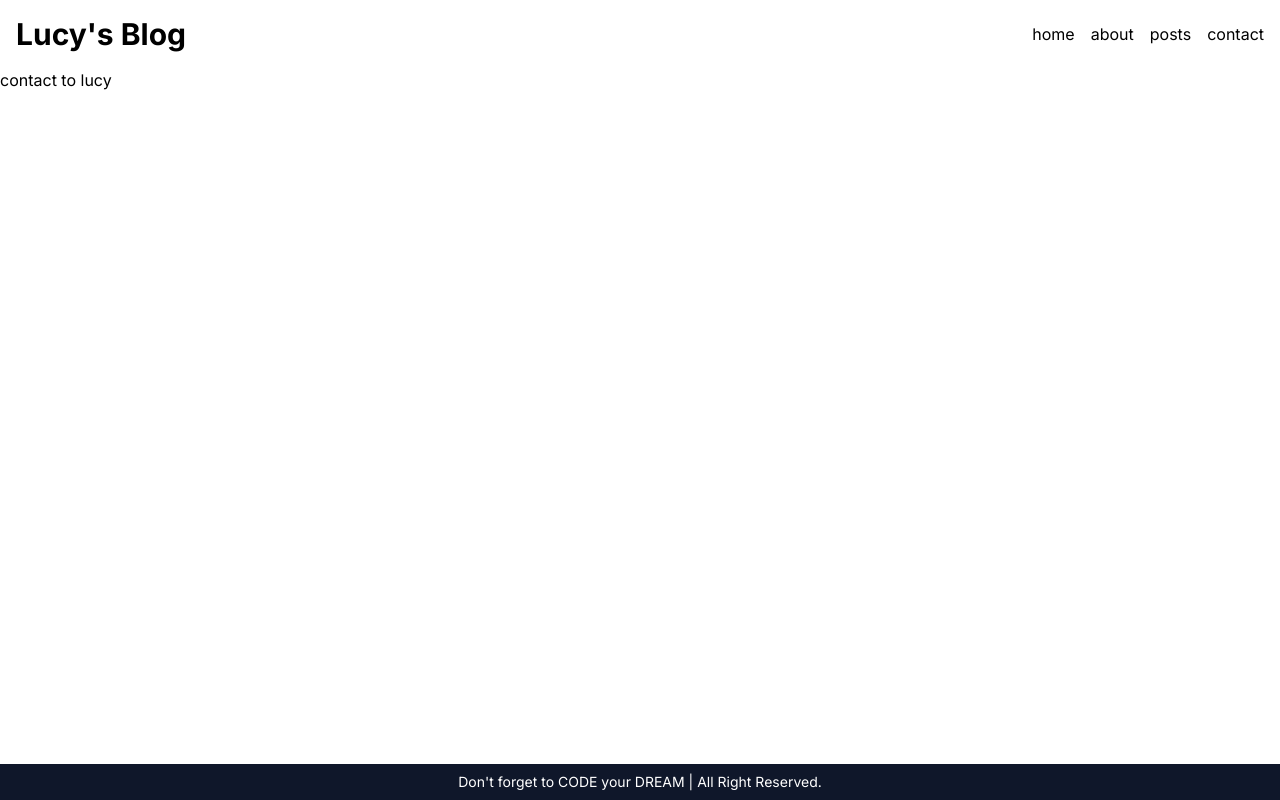
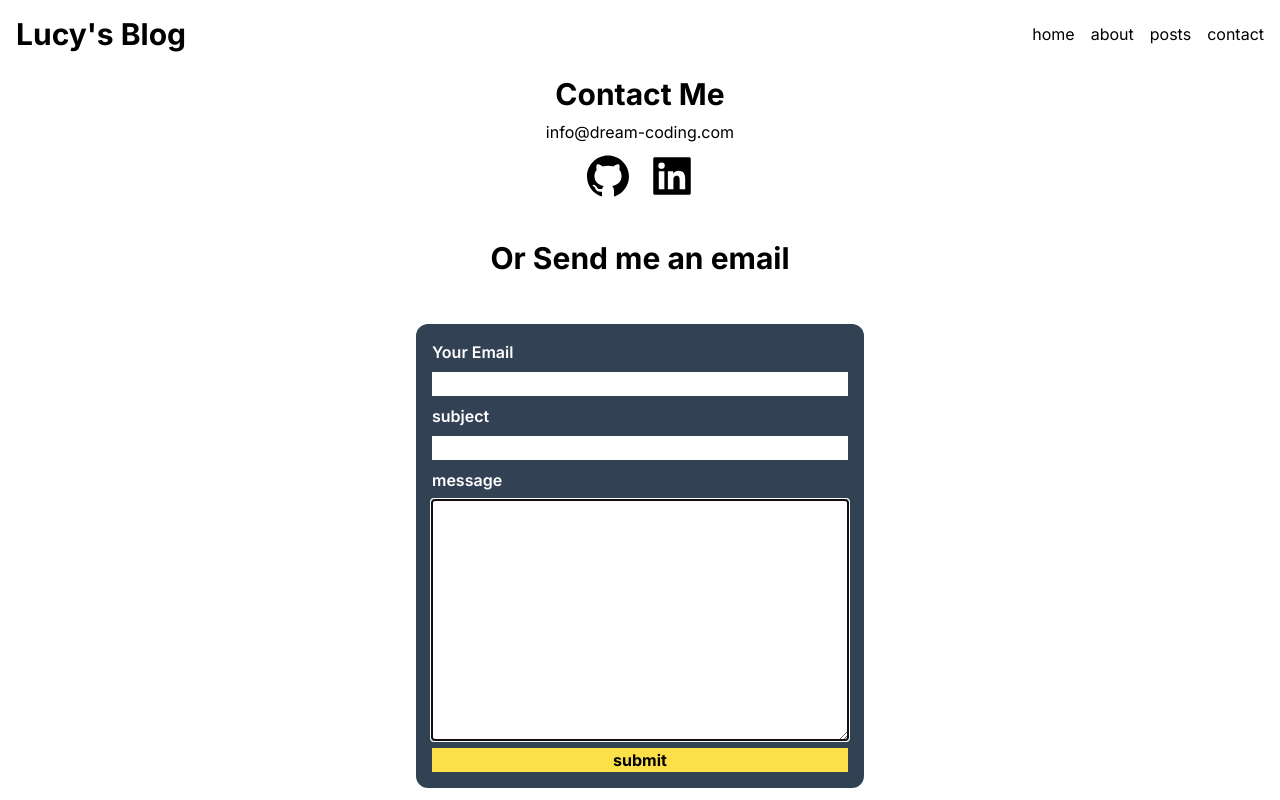
Before and after one commit to pioneer2077/blog, a Next.js app: page /contact in a window 1280 px wide. Built offline with nearby package versions, Linux system fonts and the light colour scheme.

Commit message:
feat: nodemailer

```diff
--- a/package.json
+++ b/package.json
@@ -10,6 +10,7 @@
   },
   "dependencies": {
     "next": "13.5.6",
+    "nodemailer": "^6.9.7",
     "react": "^18",
     "react-dom": "^18",
     "react-icons": "^4.12.0",
@@ -18,11 +19,13 @@
     "react-syntax-highlighter": "^15.5.0",
     "remark-gfm": "^4.0.0",
     "sharp": "^0.33.0",
-    "tailwind-scrollbar-hide": "^1.1.7"
+    "tailwind-scrollbar-hide": "^1.1.7",
+    "yup": "^1.3.2"
   },
   "devDependencies": {
     "@tailwindcss/typography": "^0.5.10",
     "@types/node": "^20",
+    "@types/nodemailer": "^6.4.14",
     "@types/react": "^18",
     "@types/react-dom": "^18",
     "@types/react-syntax-highlighter": "^15.5.10",
--- /dev/null
+++ b/src/app/api/mail/route.ts
@@ -0,0 +1,30 @@
+import { sendEmail } from "@/app/service/email";
+import { NextRequest, NextResponse } from "next/server";
+import nodemailer from "nodemailer";
+import * as yup from "yup";
+
+const bodySchema = yup.object().shape({
+  from: yup.string().email().required(),
+  subject: yup.string().required(),
+  message: yup.string().required(),
+});
+export async function POST(req: Request) {
+  const body = await req.json();
+  console.log({ 그냥바디: req.body, async바디: body });
+  if (!bodySchema.isValidSync(body)) {
+    return new Response(JSON.stringify({ message: "메일 전송 실패" }));
+  } //적절한 포맷인지 확인
+  return sendEmail(body)
+    .then(
+      () =>
+        new Response(JSON.stringify({ message: "메일 전송 완료" }), {
+          status: 200,
+        })
+    )
+    .catch((err) => {
+      console.log(err);
+      return new Response(JSON.stringify({ message: "메일 전송 실패" }), {
+        status: 500,
+      });
+    });
+}
--- /dev/null
+++ b/src/app/components/Banner.tsx
@@ -0,0 +1,20 @@
+import React from "react";
+export type BannerData = {
+  message: string;
+  state: "success" | "error";
+};
+export default function Banner({
+  banner: { message, state },
+}: {
+  banner: BannerData;
+}) {
+  const isSuccess = state === "success";
+  const icon = isSuccess ? "✅" : "❌";
+  return (
+    <p
+      className={`w-full text-center px-4 py-2 mx-auto my-4 ${
+        isSuccess ? "bg-green-300" : "bg-red-300"
+      } rounded-md shadow-sm text-white font-bold`}
+    >{`${icon} ${message}`}</p>
+  );
+}
--- /dev/null
+++ b/src/app/components/ContactForm.tsx
@@ -0,0 +1,92 @@
+"use client";
+import React, { ChangeEvent, useState } from "react";
+import Banner, { BannerData } from "./Banner";
+import { sendContactEmail } from "../service/conatct";
+type Form = {
+  from: string;
+  subject: string;
+  message: string;
+};
+const DEFAULT_DATA = { from: "", subject: "", message: "" };
+export default function ContactForm() {
+  const [form, setForm] = useState<Form>(DEFAULT_DATA);
+  const [banner, setBanner] = useState<BannerData | null>(null);
+  const onChange = (e: ChangeEvent<HTMLInputElement | HTMLTextAreaElement>) => {
+    const { name, value } = e.target;
+    setForm((prev) => ({ ...prev, [name]: value }));
+  };
+  const onSubmit = (e: React.FormEvent<HTMLFormElement>) => {
+    e.preventDefault();
+    sendContactEmail(form)
+      .then(() => {
+        setBanner({
+          message: "성공",
+          state: "success",
+        });
+        setForm(DEFAULT_DATA);
+      })
+      .catch(() => {
+        setBanner({
+          message: "실패",
+          state: "error",
+        });
+      })
+      .finally(() => {
+        setTimeout(() => {
+          setBanner(null);
+        }, 3000);
+      });
+  };
+  return (
+    <section className=" w-full max-w-md">
+      {banner && <Banner banner={banner} />}
+      <form
+        onSubmit={onSubmit}
+        className="w-full my-4 flex flex-col gap-2 p-4 bg-slate-700 rounded-xl text-white"
+      >
+        <label htmlFor="from" className="font-semibold">
+          Your Email
+        </label>{" "}
+        <input
+          type="email"
+          id="from"
+          name="from"
+          required
+          autoFocus
+          value={form.from}
+          onChange={onChange}
+          className="text-black"
+        />
+        <label htmlFor="subject" className="font-semibold">
+          subject
+        </label>
+        <input
+          type="text"
+          id="subject"
+          name="subject"
+          required
+          autoFocus
+          value={form.subject}
+          onChange={onChange}
+          className="text-black"
+        />
+        <label htmlFor="message" className="font-semibold">
+          message
+        </label>
+        <textarea
+          rows={10}
+          id="message"
+          name="message"
+          required
+          autoFocus
+          value={form.message}
+          onChange={onChange}
+          className="text-black"
+        />
+        <button className="bg-yellow-300 text-black font-bold hover:bg-yellow-400">
+          submit
+        </button>
+      </form>
+    </section>
+  );
+}
--- a/src/app/contact/page.tsx
+++ b/src/app/contact/page.tsx
@@ -1,5 +1,34 @@
 import React from "react";
+import { AiFillGithub, AiFillLinkedin, AiFillYoutube } from "react-icons/ai";
+import ContactForm from "../components/ContactForm";
 
+const LINKS = [
+  {
+    icon: <AiFillGithub></AiFillGithub>,
+    url: "https://github.com/pioneer2077",
+  },
+  { icon: <AiFillLinkedin></AiFillLinkedin>, url: "" },
+];
 export default function page() {
-  return <p>contact to lucy</p>;
+  return (
+    <section className=" flex flex-col items-center">
+      <h2 className="text-3xl font-bold my-2">Contact Me</h2>
+      <p>info@dream-coding.com</p>
+      <ul className="flex gap-4 my-2">
+        {LINKS.map((link, index) => (
+          <a
+            key={index}
+            href={link.url}
+            target="_blank"
+            rel="noreferrer"
+            className="text-5xl hover:text-yellow-400"
+          >
+            {link.icon}
+          </a>
+        ))}
+      </ul>
+      <h2 className="text-3xl font-bold my-8">Or Send me an email</h2>
+      <ContactForm />
+    </section>
+  );
 }
--- /dev/null
+++ b/src/app/service/conatct.ts
@@ -0,0 +1,16 @@
+import { EmailData } from "./email";
+
+export async function sendContactEmail(email: EmailData) {
+  const res = await fetch("/api/mail", {
+    method: "POST",
+    headers: {
+      "Content-Type": "application/json",
+    },
+    body: JSON.stringify(email),
+  });
+  const data = await res.json();
+  if (!res.ok) {
+    throw new Error(data.message || "서버 요청 실패");
+  }
+  return data;
+}
--- /dev/null
+++ b/src/app/service/email.ts
@@ -0,0 +1,30 @@
+import nodemailer from "nodemailer";
+export type EmailData = {
+  from: string;
+  subject: string;
+  message: string;
+};
+const transporter = nodemailer.createTransport({
+  host: "smtp.gmail.com",
+  port: 465,
+  secure: true,
+  auth: {
+    // TODO: replace `user` and `pass` values from <https://forwardemail.net>
+    user: process.env.GOOGLE_EMAIL,
+    pass: process.env.GOOGLE_PASSWORD,
+  },
+});
+export async function sendEmail({ subject, from, message }: EmailData) {
+  const mailData = {
+    to: process.env.GOOGLE_EMAIL,
+    subject: `[BLOG] ${subject}`,
+    from,
+    html: `
+    <h1>${subject}</h1>
+    <p>${message}</p>
+    <br/>
+    <p>보낸사람: ${from}</p>
+    `,
+  };
+  return transporter.sendMail(mailData);
+}
```
Also changed, not shown: 2 other files (tests, documents, lock files or other folders).
